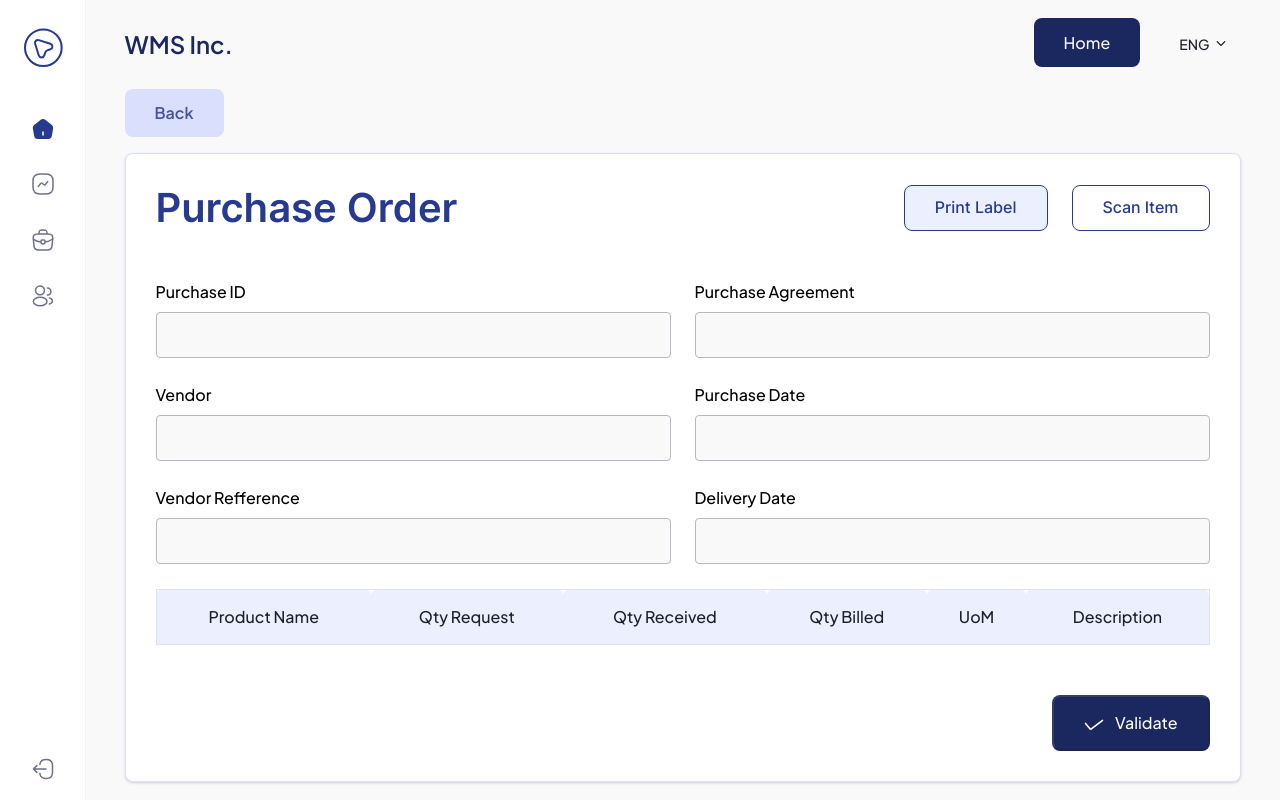
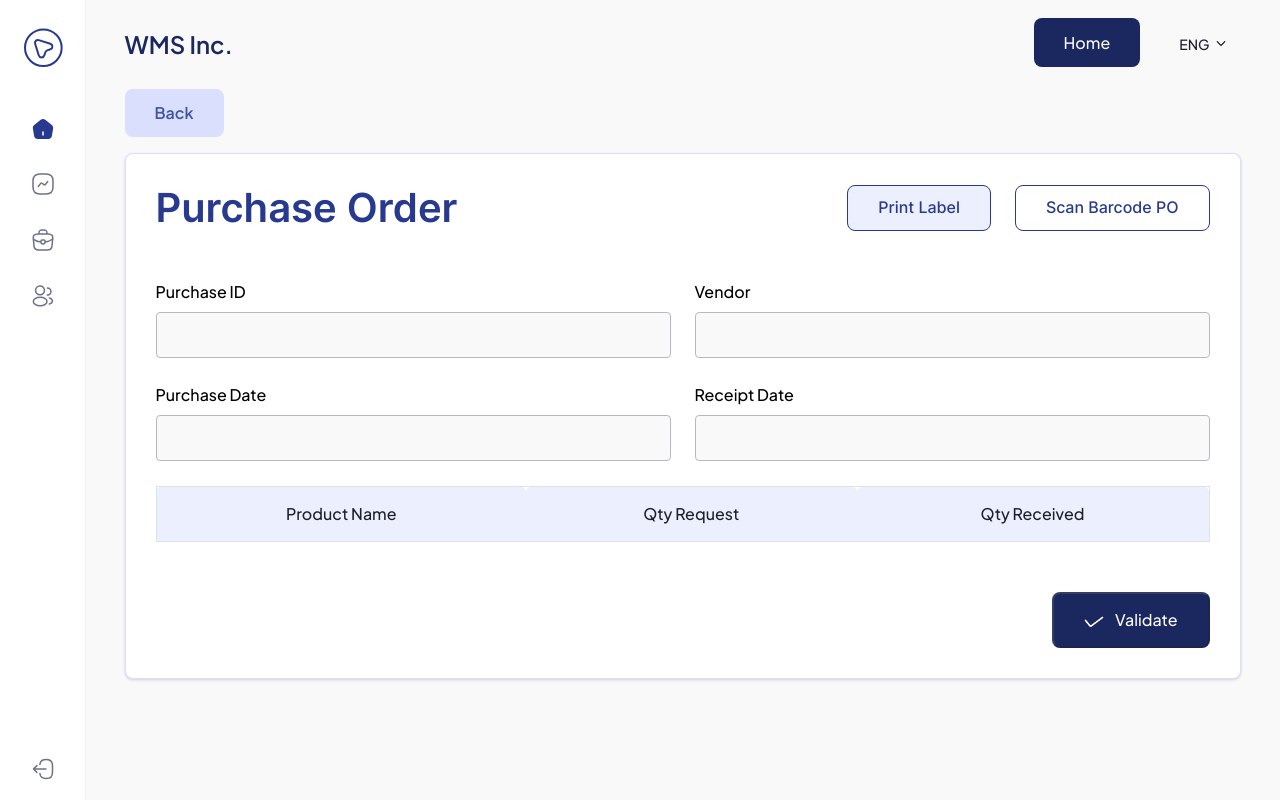
Before and after one commit to bhadawi404/wms.inc, a Vue app: page /purchase-order in a window 1280 px wide. Built offline with nearby package versions, Linux system fonts and the light colour scheme.

Commit message:
scanbarcode PO

```diff
--- a/src/views/PurchaseOrder.vue
+++ b/src/views/PurchaseOrder.vue
@@ -15,7 +15,7 @@
                                     Print Label
                                 </a>
                                 <a href="scanitem" class="scan_btn ms-4" @click="openCamera = !openCamera" data-bs-toggle="modal" data-bs-target="#scanitem">
-                                    Scan Item
+                                    Scan Barcode PO
                                 </a>
                             </div>
                         </h2>
@@ -23,27 +23,27 @@
                         <div class="row purchase_form mt-5">
                             <div class="col-md-6 col-sm-12 col-12">
                                 <label class="form-label">Purchase ID</label>
-                                <input type="text" class="form-control" id="" placeholder="">
+                                <input type="text" class="form-control" v-model="poName" placeholder="">
                             </div>
-                            <div class="col-md-6 col-sm-12 col-12">
+                            <!-- <div class="col-md-6 col-sm-12 col-12">
                                 <label class="form-label">Purchase Agreement</label>
                                 <input type="text" class="form-control" id="" placeholder="">
-                            </div>
+                            </div> -->
                             <div class="col-md-6 col-sm-12 col-12">
                                 <label class="form-label">Vendor</label>
-                                <input type="text" class="form-control" id="" placeholder="">
+                                <input type="text" class="form-control" v-model="poVendor" id="" placeholder="">
                             </div>
                             <div class="col-md-6 col-sm-12 col-12">
                                 <label class="form-label">Purchase  Date</label>
-                                <input type="text" class="form-control" id="" placeholder="">
+                                <input type="text" class="form-control" v-model="poDate" id="" placeholder="">
                             </div>
-                            <div class="col-md-6 col-sm-12 col-12">
+                            <!-- <div class="col-md-6 col-sm-12 col-12">
                                 <label class="form-label">Vendor Refference</label>
                                 <input type="text" class="form-control" id="" placeholder="">
-                            </div>
+                            </div> -->
                             <div class="col-md-6 col-sm-12 col-12">
-                                <label class="form-label">Delivery Date</label>
-                                <input type="text" class="form-control" id="" placeholder="">
+                                <label class="form-label">Receipt Date</label>
+                                <input type="text" class="form-control"  v-model="poReceive" id="" placeholder="">
                             </div>
                         </div>
                         <div class="table-responsive">
@@ -53,19 +53,17 @@
                                         <th class="text-center">Product Name</th>
                                         <th class="text-center">Qty Request</th>
                                         <th class="text-center">Qty Received</th>
-                                        <th class="text-center">Qty Billed</th>
-                                        <th class="text-center">UoM</th>
-                                        <th class="text-center">Description</th>
+                                        <!-- <th class="text-center">UoM</th> -->
+                                        <!-- <th class="text-center">Description</th> -->
                                     </tr>
                                 </thead>
                                 <tbody>
                                     <tr v-for="(data,index) in items" :key="index">
-                                        <td  class="text-center">{{ data.purchaseOrderName }}</td>
-                                        <td  class="text-center">{{ data.purchaseOrderTotalQtyRequest }}</td>
-                                        <td  class="text-center">8</td>
-                                        <td  class="text-center">8</td>
-                                        <td  class="text-center">-</td>
-                                        <td  class="text-center">Bakso sapi</td>
+                                        <td  class="text-center">{{ data.productName}}</td>
+                                        <td  class="text-center">{{ data.productQtyRequestPO }}</td>
+                                        <td  class="text-center">{{ data.productQtyReceived }}</td>
+                                        <!-- <td  class="text-center">{{ data.productQtyReceived }}</td> -->
+                                        <!-- <td  class="text-center">Bakso sapi</td> -->
                                     </tr>
                                 </tbody>
                             </table>
@@ -121,7 +119,7 @@
             <div class="modal-dialog modal-dialog-centered">
                 <div class="modal-content">
                     <div class="modal-header">
-                        <h1 class="modal-title" id="scanitemLabel">Scan Item</h1>
+                        <h1 class="modal-title" id="scanitemLabel">Scan Barcode PO</h1>
                     </div>
                     <div class="modal-body">
                         <div class="row purchase_form">
@@ -185,9 +183,13 @@ export default {
         return {
             result:'',
             error: '',
+            poName:'',
+            poDate:'',
+            poVendor:'',
+            poReceive:'',
             openCamera:false,
-            barcode:'JKT/IN/00075',
-            // barcode:'',
+            // barcode:'JKT/IN/00075',
+            barcode:'',
             retryButton:false,
             errorInItem:false,
             items:[],
@@ -206,7 +208,7 @@ export default {
         // },
         onDecode(a, b, c) {
             console.log(a, b, c)
-        // this.barcode = a;
+        this.barcode = a,b,c;
         this.openCamera = false
         this.retryButton = true
         // var modalToggle =  document.getElementById('closeModal') // relatedTarget
@@ -248,11 +250,16 @@ export default {
             let token = localStorage.getItem('token')
             axios.defaults.headers.common = {'Authorization': `Bearer `+token}
             axios.post('/v1/scan/purchase-order/',data).then(response => {
+                console.log(response.data.data[0].purchaseOrderLine)
                     if(response.data.statusCode == '404'){
                         this.errorInItem = true
                         this.openCamera = false
                     }else{
-                        this.items = response.data.data;
+                        this.items = response.data.data[0].purchaseOrderLine;
+                        this.poName = response.data.data[0].purchaseOrderName
+                        this.poVendor = response.data.data[0].purchaseOrderVendor
+                        this.poDate = response.data.data[0].purchaseOrderDateOrder
+                        this.poReceive = response.data.data[0].purchaseOrderReceiptDate
                     }
                 }).catch(error => {
                     console.log(error)
@@ -262,6 +269,7 @@ export default {
             let token = localStorage.getItem('token')
             axios.defaults.headers.common = {'Authorization': `Bearer `+token}
             axios.put('/v1/validate-purchase/validate/',this.items).then(response => {
+                console.log(response)
                     if(response.data.statusCode == '200'){
                         alert(response.data.statusCodeDesc)
                     }else{
```
